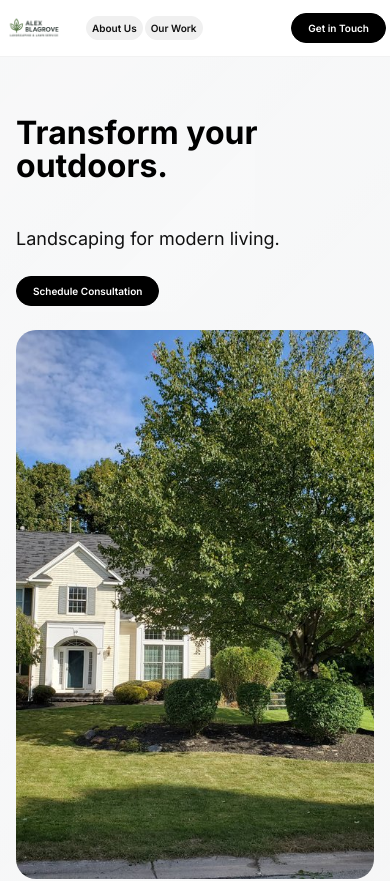
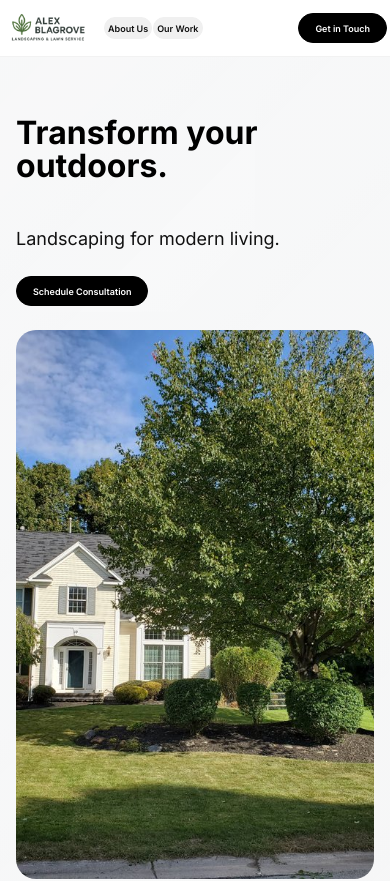
Before and after one commit to spokonya/Alex-landscaping, a plain HTML site: page index.html in a window 390 px wide. Shown: the top 881 px of the page. Drawn offline with Linux system fonts and the light colour scheme.

Commit message:
mobile optimization

```diff
--- a/styles.css
+++ b/styles.css
@@ -176,50 +176,50 @@ a:hover, a:active, a:focus { text-decoration: none; }
   :root { --container: 390px; }
   .nav-inner {
     height: 56px;
-    padding: 0 6px;
-    gap: 3px;
+    padding: 0 4px;
+    gap: 2px;
     flex-wrap: nowrap;
   }
   .nav-links {
-    gap: 3px;
+    gap: 2px;
     flex-shrink: 0;
     display: flex;
   }
   .nav-links .btn {
-    height: 26px;
-    padding: 0 6px;
-    font-size: 11px;
+    height: 24px;
+    padding: 0 4px;
+    font-size: 10px;
     min-width: fit-content;
   }
   .nav-links .btn p {
-    font-size: 11px;
+    font-size: 10px;
     white-space: nowrap;
     overflow: hidden;
     text-overflow: ellipsis;
   }
   .btn {
-    height: 26px;
-    padding: 0 6px;
-    font-size: 11px;
+    height: 24px;
+    padding: 0 4px;
+    font-size: 10px;
     min-width: fit-content;
   }
   .btn p {
-    font-size: 11px;
+    font-size: 10px;
     white-space: nowrap;
     overflow: hidden;
     text-overflow: ellipsis;
   }
   .brand {
-    min-width: 100px;
+    min-width: 110px;
     flex-shrink: 0;
   }
   .logo-img {
-    height: 100px;
+    height: 120px;
     width: auto;
   }
   .spacer {
     flex: 1;
-    min-width: 3px;
+    min-width: 2px;
   }
   .section { padding: 32px 0; }
   .grid-portfolio { grid-template-columns: 1fr; }
@@ -231,36 +231,36 @@ a:hover, a:active, a:focus { text-decoration: none; }
 /* Extra small mobile */
 @media (max-width: 480px) {
   .nav-inner {
-    padding: 0 4px;
-    gap: 2px;
+    padding: 0 3px;
+    gap: 1px;
   }
   .nav-links {
-    gap: 2px;
+    gap: 1px;
   }
   .nav-links .btn {
-    height: 24px;
-    padding: 0 5px;
-    font-size: 10px;
+    height: 22px;
+    padding: 0 3px;
+    font-size: 9px;
   }
   .nav-links .btn p {
-    font-size: 10px;
+    font-size: 9px;
   }
   .btn {
-    height: 24px;
-    padding: 0 5px;
-    font-size: 10px;
+    height: 22px;
+    padding: 0 3px;
+    font-size: 9px;
   }
   .btn p {
-    font-size: 10px;
+    font-size: 9px;
   }
   .brand {
-    min-width: 80px;
+    min-width: 100px;
   }
   .logo-img {
-    height: 60px;
+    height: 90px;
   }
   .spacer {
-    min-width: 2px;
+    min-width: 1px;
   }
 }
 
```
